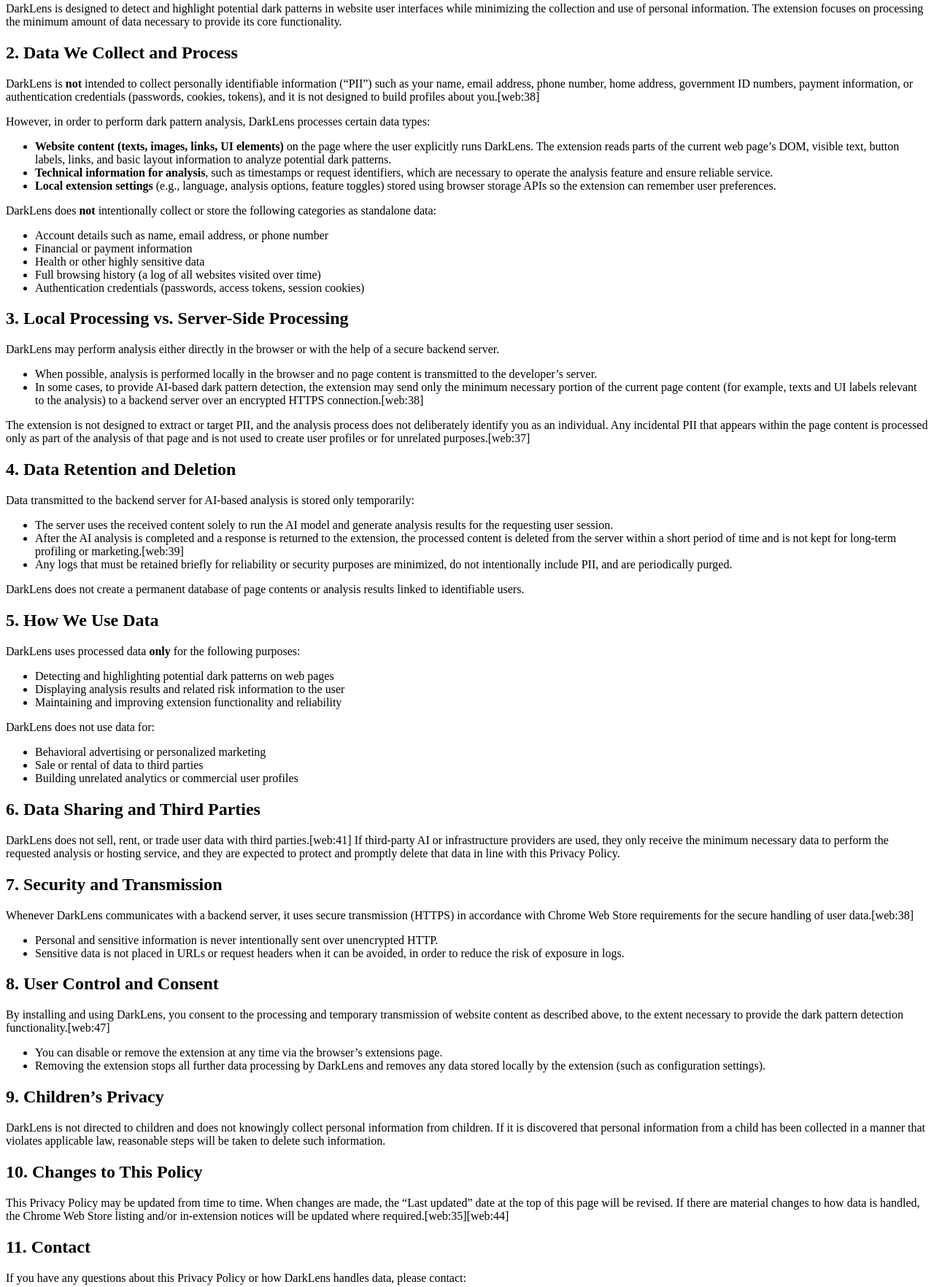
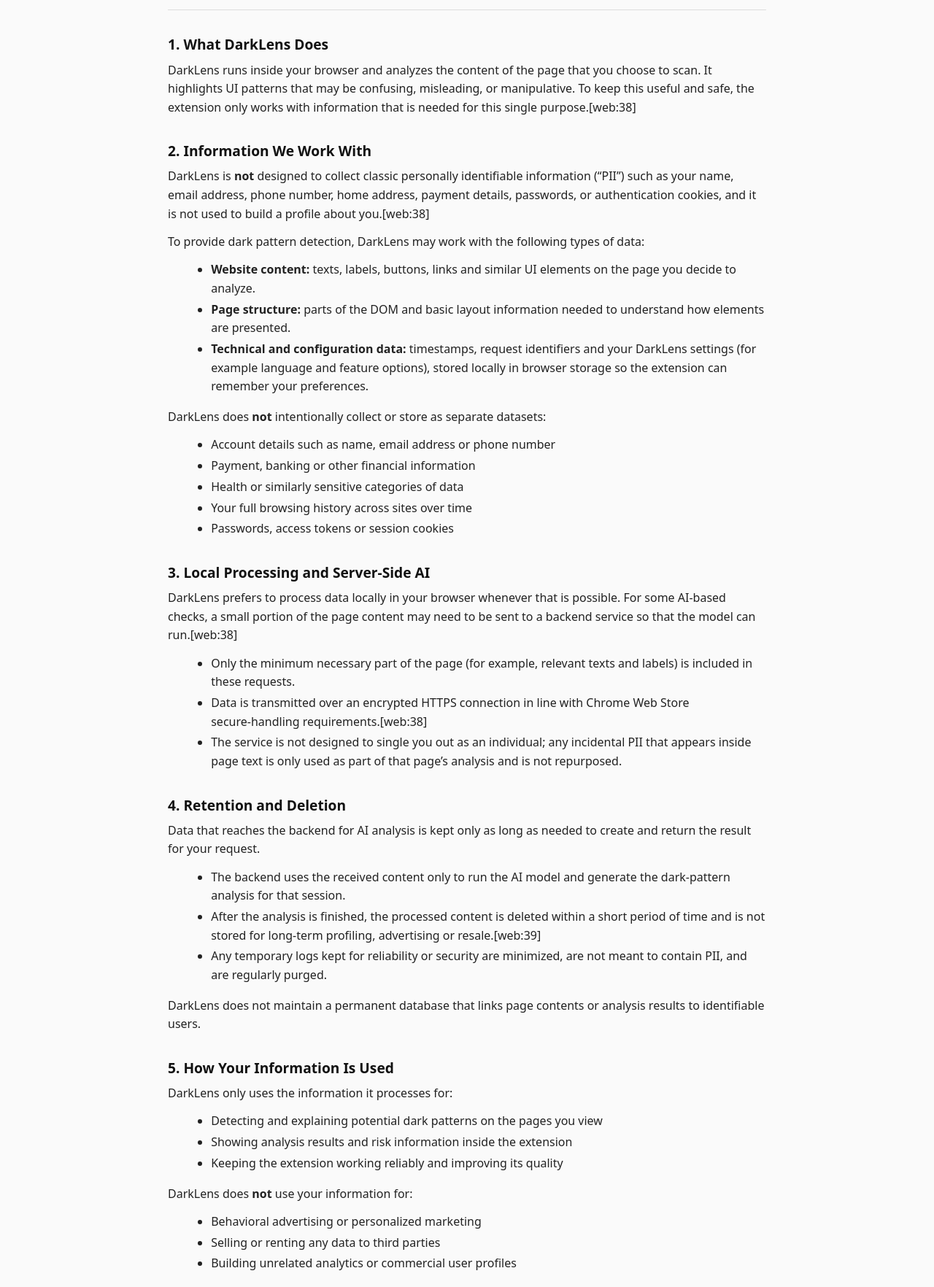
Before and after one commit to donghunmm/B4E2-DarkLens-PrivacyPolicy, a plain HTML site: page index.html in a window 1280 px wide. Shown: the part 232-1996 px from the top of the page at 73% size. Drawn offline with Linux system fonts and the light colour scheme.

Commit message:
Update index.html

```diff
--- a/index.html
+++ b/index.html
@@ -3,186 +3,229 @@
 <head>
   <meta charset="UTF-8" />
   <title>DarkLens Privacy Policy</title>
+  <style>
+    body {
+      font-family: system-ui, -apple-system, BlinkMacSystemFont, "Segoe UI", sans-serif;
+      max-width: 820px;
+      margin: 40px auto;
+      padding: 0 16px 40px;
+      line-height: 1.6;
+      color: #222;
+      background: #fafafa;
+    }
+    h1, h2 {
+      color: #111;
+    }
+    h1 {
+      font-size: 2rem;
+      margin-bottom: 0.3rem;
+    }
+    h2 {
+      margin-top: 2rem;
+      margin-bottom: 0.4rem;
+      font-size: 1.2rem;
+    }
+    p {
+      margin: 0.4rem 0 0.8rem;
+    }
+    ul {
+      margin: 0.3rem 0 1rem 1.2rem;
+    }
+    li {
+      margin-bottom: 0.2rem;
+    }
+    .meta {
+      font-size: 0.9rem;
+      color: #666;
+      margin-bottom: 1.5rem;
+    }
+    hr {
+      margin: 1.5rem 0;
+      border: 0;
+      border-top: 1px solid #ddd;
+    }
+  </style>
 </head>
 <body>
   <h1>DarkLens Privacy Policy</h1>
-  <p><strong>Last updated:</strong> 19 December 2025</p>
+  <p class="meta"><strong>Last updated:</strong> 19 December 2025</p>
 
   <p>
-    This Privacy Policy explains how the DarkLens Chrome extension
-    (“<strong>DarkLens</strong>”, “<strong>the extension</strong>”) handles user data.
-    By installing or using DarkLens, you agree that your data is handled as described in this Privacy Policy.
+    This Privacy Policy describes how the DarkLens Chrome extension (“<strong>DarkLens</strong>”,
+    “<strong>the extension</strong>”) handles information when you use it.
+    The goal of DarkLens is to help you notice potential dark patterns in web interfaces,
+    not to collect personal data about you.
   </p>
 
   <hr />
 
-  <h2>1. Overview</h2>
+  <h2>1. What DarkLens Does</h2>
   <p>
-    DarkLens is designed to detect and highlight potential dark patterns in website user interfaces
-    while minimizing the collection and use of personal information. The extension focuses on
-    processing the minimum amount of data necessary to provide its core functionality.
+    DarkLens runs inside your browser and analyzes the content of the page that you choose
+    to scan. It highlights UI patterns that may be confusing, misleading, or manipulative.
+    To keep this useful and safe, the extension only works with information that is needed
+    for this single purpose.[web:38]
   </p>
 
-  <h2>2. Data We Collect and Process</h2>
+  <h2>2. Information We Work With</h2>
   <p>
-    DarkLens is <strong>not</strong> intended to collect personally identifiable information (“PII”)
-    such as your name, email address, phone number, home address, government ID numbers,
-    payment information, or authentication credentials (passwords, cookies, tokens), and it is
-    not designed to build profiles about you.[web:38]
+    DarkLens is <strong>not</strong> designed to collect classic personally identifiable
+    information (“PII”) such as your name, email address, phone number, home address,
+    payment details, passwords, or authentication cookies, and it is not used to build
+    a profile about you.[web:38]
   </p>
 
-  <p>However, in order to perform dark pattern analysis, DarkLens processes certain data types:</p>
+  <p>To provide dark pattern detection, DarkLens may work with the following types of data:</p>
   <ul>
     <li>
-      <strong>Website content (texts, images, links, UI elements)</strong> on the page where the
-      user explicitly runs DarkLens. The extension reads parts of the current web page’s DOM,
-      visible text, button labels, links, and basic layout information to analyze potential dark patterns.
+      <strong>Website content:</strong> texts, labels, buttons, links and similar UI elements
+      on the page you decide to analyze.
     </li>
     <li>
-      <strong>Technical information for analysis</strong>, such as timestamps or request identifiers,
-      which are necessary to operate the analysis feature and ensure reliable service.
+      <strong>Page structure:</strong> parts of the DOM and basic layout information needed to
+      understand how elements are presented.
     </li>
     <li>
-      <strong>Local extension settings</strong> (e.g., language, analysis options, feature toggles)
-      stored using browser storage APIs so the extension can remember user preferences.
+      <strong>Technical and configuration data:</strong> timestamps, request identifiers and
+      your DarkLens settings (for example language and feature options), stored locally in
+      browser storage so the extension can remember your preferences.
     </li>
   </ul>
 
   <p>
-    DarkLens does <strong>not</strong> intentionally collect or store the following categories as
-    standalone data:
+    DarkLens does <strong>not</strong> intentionally collect or store as separate datasets:
   </p>
   <ul>
-    <li>Account details such as name, email address, or phone number</li>
-    <li>Financial or payment information</li>
-    <li>Health or other highly sensitive data</li>
-    <li>Full browsing history (a log of all websites visited over time)</li>
-    <li>Authentication credentials (passwords, access tokens, session cookies)</li>
+    <li>Account details such as name, email address or phone number</li>
+    <li>Payment, banking or other financial information</li>
+    <li>Health or similarly sensitive categories of data</li>
+    <li>Your full browsing history across sites over time</li>
+    <li>Passwords, access tokens or session cookies</li>
   </ul>
 
-  <h2>3. Local Processing vs. Server-Side Processing</h2>
+  <h2>3. Local Processing and Server‑Side AI</h2>
   <p>
-    DarkLens may perform analysis either directly in the browser or with the help of a secure
-    backend server.
+    DarkLens prefers to process data locally in your browser whenever that is possible.
+    For some AI‑based checks, a small portion of the page content may need to be sent to
+    a backend service so that the model can run.[web:38]
+  </p>
+
+  <ul>
+    <li>
+      Only the minimum necessary part of the page (for example, relevant texts and labels)
+      is included in these requests.
+    </li>
+    <li>
+      Data is transmitted over an encrypted HTTPS connection in line with Chrome Web Store
+      secure‑handling requirements.[web:38]
+    </li>
+    <li>
+      The service is not designed to single you out as an individual; any incidental PII
+      that appears inside page text is only used as part of that page’s analysis and is
+      not repurposed.
+    </li>
+  </ul>
+
+  <h2>4. Retention and Deletion</h2>
+  <p>
+    Data that reaches the backend for AI analysis is kept only as long as needed to create
+    and return the result for your request.
   </p>
   <ul>
     <li>
-      When possible, analysis is performed locally in the browser and no page content is transmitted
-      to the developer’s server.
+      The backend uses the received content only to run the AI model and generate the
+      dark‑pattern analysis for that session.
     </li>
     <li>
-      In some cases, to provide AI-based dark pattern detection, the extension may send only the
-      minimum necessary portion of the current page content (for example, texts and UI labels relevant
-      to the analysis) to a backend server over an encrypted HTTPS connection.[web:38]
+      After the analysis is finished, the processed content is deleted within a short
+      period of time and is not stored for long‑term profiling, advertising or resale.[web:39]
+    </li>
+    <li>
+      Any temporary logs kept for reliability or security are minimized, are not meant
+      to contain PII, and are regularly purged.
     </li>
   </ul>
 
   <p>
-    The extension is not designed to extract or target PII, and the analysis process does not
-    deliberately identify you as an individual. Any incidental PII that appears within the page content
-    is processed only as part of the analysis of that page and is not used to create user profiles
-    or for unrelated purposes.[web:37]
+    DarkLens does not maintain a permanent database that links page contents or analysis
+    results to identifiable users.
   </p>
 
-  <h2>4. Data Retention and Deletion</h2>
+  <h2>5. How Your Information Is Used</h2>
   <p>
-    Data transmitted to the backend server for AI-based analysis is stored only temporarily:
+    DarkLens only uses the information it processes for:
   </p>
   <ul>
-    <li>
-      The server uses the received content solely to run the AI model and generate analysis results
-      for the requesting user session.
-    </li>
-    <li>
-      After the AI analysis is completed and a response is returned to the extension, the processed
-      content is deleted from the server within a short period of time and is not kept for long‑term
-      profiling or marketing.[web:39]
-    </li>
-    <li>
-      Any logs that must be retained briefly for reliability or security purposes are minimized,
-      do not intentionally include PII, and are periodically purged.
-    </li>
+    <li>Detecting and explaining potential dark patterns on the pages you view</li>
+    <li>Showing analysis results and risk information inside the extension</li>
+    <li>Keeping the extension working reliably and improving its quality</li>
   </ul>
 
-  <p>
-    DarkLens does not create a permanent database of page contents or analysis results linked
-    to identifiable users.
-  </p>
-
-  <h2>5. How We Use Data</h2>
-  <p>
-    DarkLens uses processed data <strong>only</strong> for the following purposes:
-  </p>
-  <ul>
-    <li>Detecting and highlighting potential dark patterns on web pages</li>
-    <li>Displaying analysis results and related risk information to the user</li>
-    <li>Maintaining and improving extension functionality and reliability</li>
-  </ul>
-
-  <p>DarkLens does not use data for:</p>
+  <p>DarkLens does <strong>not</strong> use your information for:</p>
   <ul>
     <li>Behavioral advertising or personalized marketing</li>
-    <li>Sale or rental of data to third parties</li>
+    <li>Selling or renting any data to third parties</li>
     <li>Building unrelated analytics or commercial user profiles</li>
   </ul>
 
-  <h2>6. Data Sharing and Third Parties</h2>
+  <h2>6. Sharing with Third Parties</h2>
   <p>
-    DarkLens does not sell, rent, or trade user data with third parties.[web:41]
-    If third‑party AI or infrastructure providers are used, they only receive the minimum
-    necessary data to perform the requested analysis or hosting service, and they are expected
-    to protect and promptly delete that data in line with this Privacy Policy.
+    DarkLens does not sell, rent or trade user data.[web:41]
+    If infrastructure or AI providers are involved, they receive only the minimum data
+    required to perform the requested service and are expected to protect and promptly
+    delete that data in line with this Policy.
   </p>
 
   <h2>7. Security and Transmission</h2>
   <p>
-    Whenever DarkLens communicates with a backend server, it uses secure transmission (HTTPS)
-    in accordance with Chrome Web Store requirements for the secure handling of user data.[web:38]
+    When DarkLens sends data to a backend service, it uses secure HTTPS connections as
+    required by Chrome Web Store policies on secure handling of user data.[web:38]
   </p>
   <ul>
-    <li>Personal and sensitive information is never intentionally sent over unencrypted HTTP.</li>
+    <li>Data is not intentionally sent over plain HTTP.</li>
     <li>
-      Sensitive data is not placed in URLs or request headers when it can be avoided, in order
-      to reduce the risk of exposure in logs.
+      Sensitive details are not placed in URLs or headers where this can be avoided, in order
+      to reduce exposure in logs.
     </li>
   </ul>
 
-  <h2>8. User Control and Consent</h2>
+  <h2>8. Your Choices and Consent</h2>
   <p>
-    By installing and using DarkLens, you consent to the processing and temporary transmission
-    of website content as described above, to the extent necessary to provide the dark pattern
-    detection functionality.[web:47]
+    By installing and using DarkLens, you allow the extension to process website content as
+    described above, to the extent needed to provide the dark‑pattern detection features.[web:47]
   </p>
   <ul>
-    <li>You can disable or remove the extension at any time via the browser’s extensions page.</li>
     <li>
-      Removing the extension stops all further data processing by DarkLens and removes any data
-      stored locally by the extension (such as configuration settings).
+      You can disable or remove DarkLens at any time from your browser’s extensions page.
+      Doing so stops all further processing by the extension and removes data stored locally
+      by DarkLens (such as its configuration).
     </li>
   </ul>
 
   <h2>9. Children’s Privacy</h2>
   <p>
-    DarkLens is not directed to children and does not knowingly collect personal information
-    from children. If it is discovered that personal information from a child has been collected
-    in a manner that violates applicable law, reasonable steps will be taken to delete such information.
+    DarkLens is intended for general audiences and is not directed at children. The extension
+    does not knowingly collect personal information from children. If it is discovered that
+    information from a child has been collected in a way that violates applicable law, steps
+    will be taken to remove it.
   </p>
 
   <h2>10. Changes to This Policy</h2>
   <p>
     This Privacy Policy may be updated from time to time. When changes are made, the
-    “Last updated” date at the top of this page will be revised. If there are material changes
-    to how data is handled, the Chrome Web Store listing and/or in‑extension notices will be
-    updated where required.[web:35][web:44]
+    “Last updated” date at the top of this page will be revised. If there are material
+    changes to how information is handled, the Chrome Web Store listing and/or in‑extension
+    notices will be updated where appropriate.[web:35][web:44]
   </p>
 
   <h2>11. Contact</h2>
   <p>
-    If you have any questions about this Privacy Policy or how DarkLens handles data, please contact:
+    If you have any questions, feedback, or concerns about how DarkLens handles data,
+    please feel free to reach out:
   </p>
   <ul>
     <li><strong>Developer:</strong> Donghun Lee</li>
-    <li><strong>Email:</strong> <!-- add your contact email here --></li>
+    <li><strong>Email:</strong> <a href="mailto:bob.b4e2@gmail.com">bob.b4e2@gmail.com</a></li>
   </ul>
 </body>
 </html>
```
